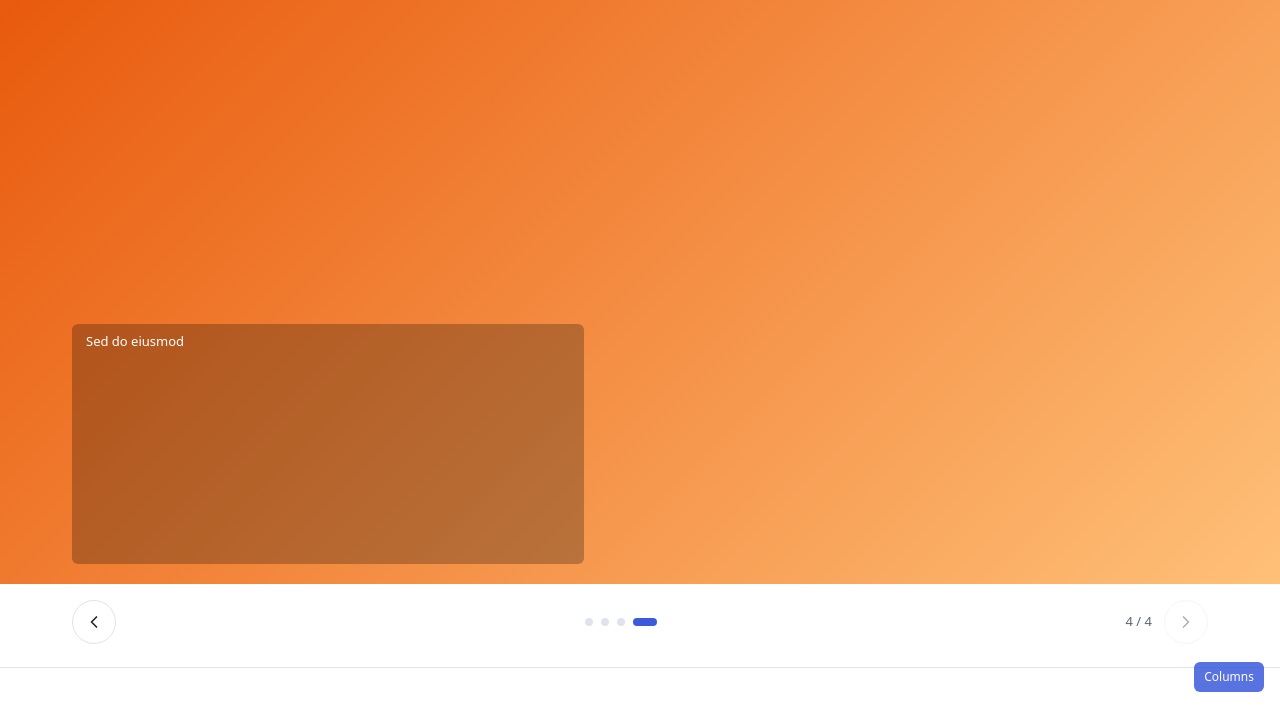
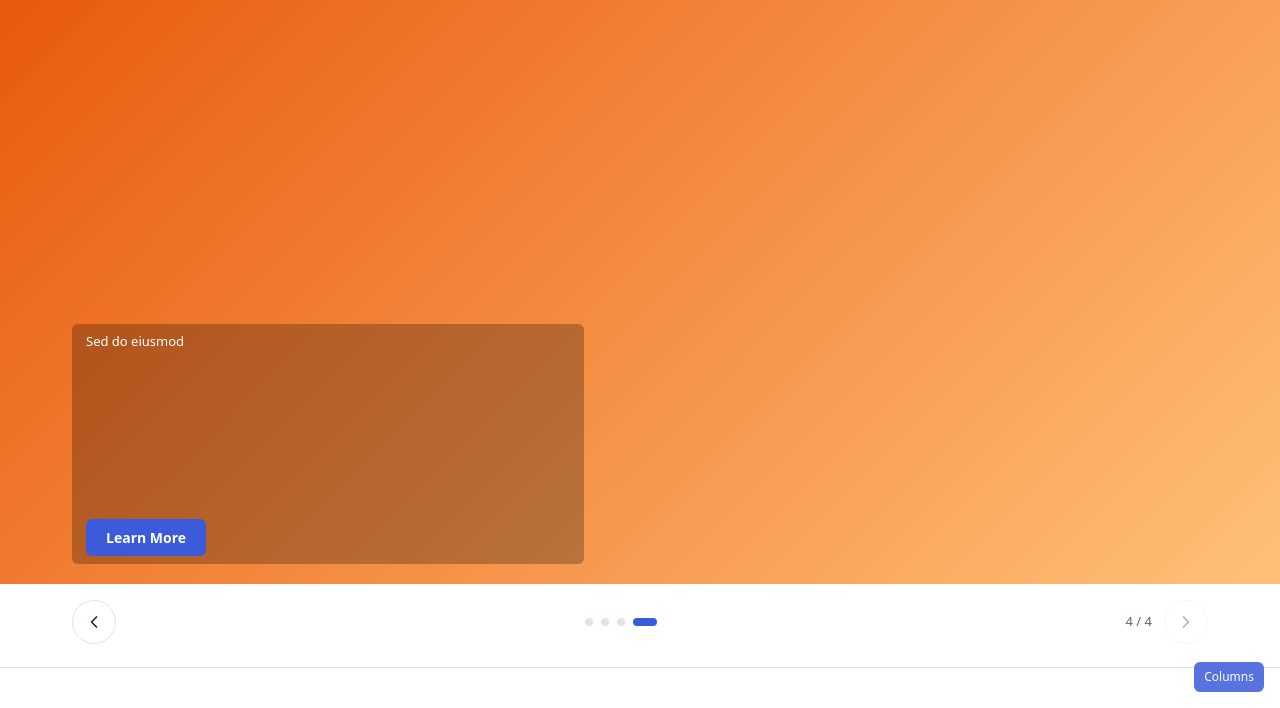
Before and after one commit to eduytingco/reacttf-site, a website: page index-real.html in a window 1280 px wide. Shown: the part 92-800 px from the top of the page. Drawn offline with Linux system fonts and the light colour scheme; no server answers.

Commit message:
Add CTA button to carousel slide captions
Co-Authored-By: Claude Opus 4.6 <noreply@anthropic.com>

```diff
--- a/index-real.html
+++ b/index-real.html
@@ -67,19 +67,27 @@
         <div class="carousel-track" tabindex="0">
           <figure class="slide" role="group" aria-roledescription="slide" aria-label="1 of 4">
             <div class="slide-img s1"></div>
-            <figcaption data-i18n="carousel.slide1.caption">Lorem ipsum dolor</figcaption>
+            <figcaption data-i18n="carousel.slide1.caption">Lorem ipsum dolor
+              <a href="#" class="slide-cta">Learn More</a>
+            </figcaption>
           </figure>
           <figure class="slide" role="group" aria-roledescription="slide" aria-label="2 of 4">
             <div class="slide-img s2"></div>
-            <figcaption data-i18n="carousel.slide2.caption">Consectetur adipiscing</figcaption>
+            <figcaption data-i18n="carousel.slide2.caption">Consectetur adipiscing
+              <a href="#" class="slide-cta">Learn More</a>
+            </figcaption>
           </figure>
           <figure class="slide" role="group" aria-roledescription="slide" aria-label="3 of 4">
             <div class="slide-img s3"></div>
-            <figcaption data-i18n="carousel.slide3.caption">Sed do eiusmod</figcaption>
+            <figcaption data-i18n="carousel.slide3.caption">Sed do eiusmod
+              <a href="#" class="slide-cta">Learn More</a>
+            </figcaption>
           </figure>
           <figure class="slide" role="group" aria-roledescription="slide" aria-label="4 of 4">
             <div class="slide-img s4"></div>
-            <figcaption data-i18n="carousel.slide4.caption">Tempor incididunt</figcaption>
+            <figcaption data-i18n="carousel.slide4.caption">Tempor incididunt
+              <a href="#" class="slide-cta">Learn More</a>
+            </figcaption>
           </figure>
         </div>
 
--- a/scss/components/_carousel.scss
+++ b/scss/components/_carousel.scss
@@ -72,6 +72,24 @@ $placeholder-gradients: (
   font-size: 13px;
   min-width: 40vw;
   min-height: 30vh;
+  display: flex;
+  flex-direction: column;
+}
+
+.slide-cta {
+  margin-top: auto;
+  align-self: flex-start;
+  display: inline-block;
+  padding: 8px 20px;
+  background: var(--accent);
+  color: #fff;
+  font-size: 14px;
+  font-weight: 600;
+  text-decoration: none;
+  border-radius: $radius-sm;
+  transition: background-color $ease-fast;
+
+  &:hover { background: color-mix(in srgb, var(--accent), #000 15%); }
 }
 
 .carousel-controls {
```
Also changed, not shown: css/styles.css, 1 other file.
